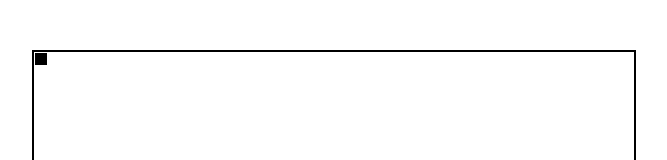
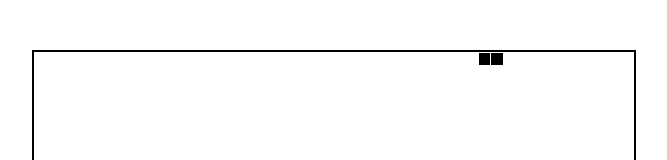
Before and after one commit to khairnarsneha/React-Snake-Game---React-State-Events-Adding-Dynamic-Styles-Setting-CSS-Clas---pji8z5qozngi, a React app: page / in a window 1280 px wide. Shown: the top 160 px of the page, without its empty margins (306-973 px from the left). Built offline with nearby package versions, Linux system fonts and the light colour scheme.

Commit message:
Update Snake.js

```diff
--- a/src/components/Snake.js
+++ b/src/components/Snake.js
@@ -1,11 +1,19 @@
-import React from 'react';
+import React, { useRef } from "react";
 
 export default (props) => {
-;
+  const ref = useRef();
 
   return (
     <div>
-          <div className="snake-dot"></div>
+      {props.snakeDots.map((dot, i) => {
+        const style = {
+          left: `${dot[0]}%`,
+          top: `${dot[1]}%`
+        };
+        return (
+          <div className="snake-dot" ref={ref} key={i} style={style}></div>
+        );
+      })}
     </div>
-  )
-}
+  );
+};
```
